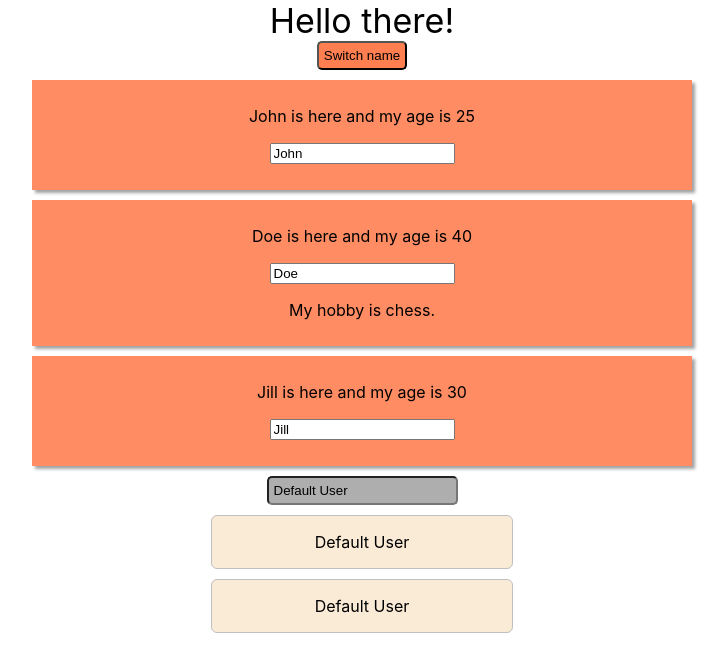
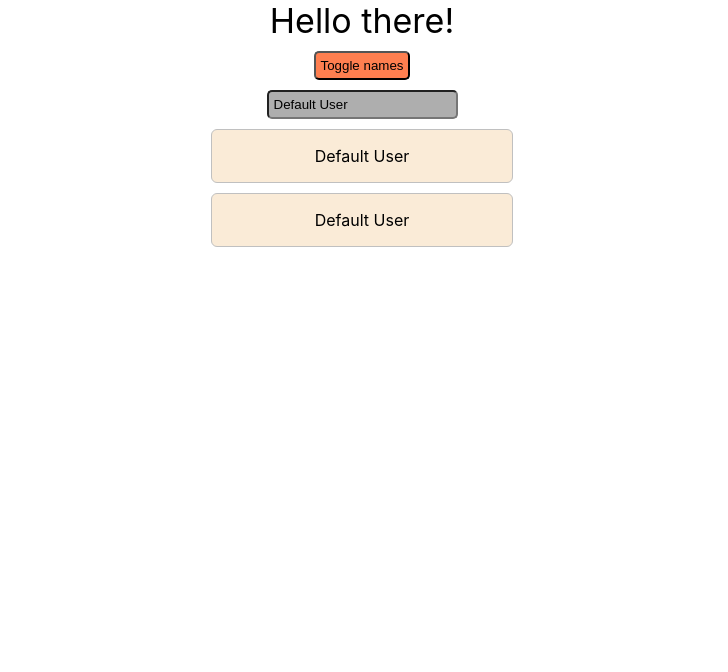
Before and after one commit to Rrroman/react-learning, a React (Create React App) app in the folder my-app/: page / in a window 1280 px wide. Shown: the top 672 px of the page, without its empty margins (278-1006 px from the left). Built offline with nearby package versions, Linux system fonts and the light colour scheme.

Commit message:
feat: render content conditionally

```diff
--- a/my-app/src/App.js
+++ b/my-app/src/App.js
@@ -6,8 +6,11 @@ import UserOutput from './UserOutput/UserOutput';
 
 class App extends Component {
   style = {
+    display: 'block',
+    margin: '10px auto',
+    padding: '5px',
+
     backgroundColor: 'coral',
-    padding: '5px',
     borderRadius: '5px',
     color: 'forest',
     cursor: 'pointer',
@@ -21,6 +24,7 @@ class App extends Component {
     ],
     greeting: 'Hello',
     userName: 'Default User',
+    showNames: false,
   };
 
   switchNameHandler = (newName) => {
@@ -55,16 +59,22 @@ class App extends Component {
     });
   };
 
+  toggleNameHandler = () => {
+    const doesShow = this.state.showNames;
+    this.setState({
+      showNames: !doesShow,
+    });
+  };
+
   render() {
     return (
       <div className="App">
         <div className="app__title">Hello there!</div>
-        <button
-          style={this.style}
-          onClick={this.switchNameHandler.bind(this, 'Roman!!!')}
-        >
-          Switch name
+        <button style={this.style} onClick={this.toggleNameHandler}>
+          Toggle names
         </button>
+        {this.state.showNames ? (
+          <div>
             <Person
               name={this.state.persons[0].name}
               age={this.state.persons[0].age}
@@ -82,6 +92,8 @@ class App extends Component {
               name={this.state.persons[2].name}
               age={this.state.persons[2].age}
             />
+          </div>
+        ) : null}
         <UserInput
           userNameChange={this.userNameChangeHandler}
           defaultValue={this.state.userName}
```
Lines whose indentation alone changed are shown as unchanged.
